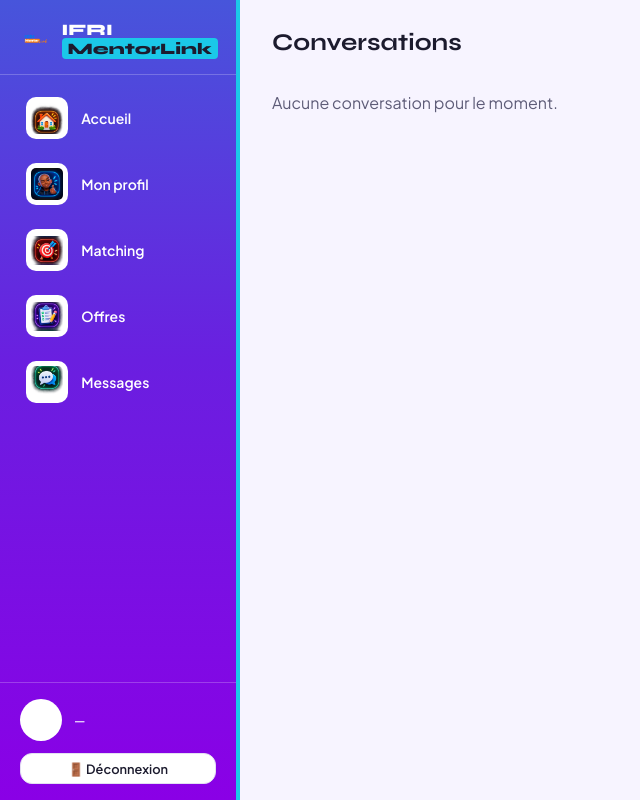
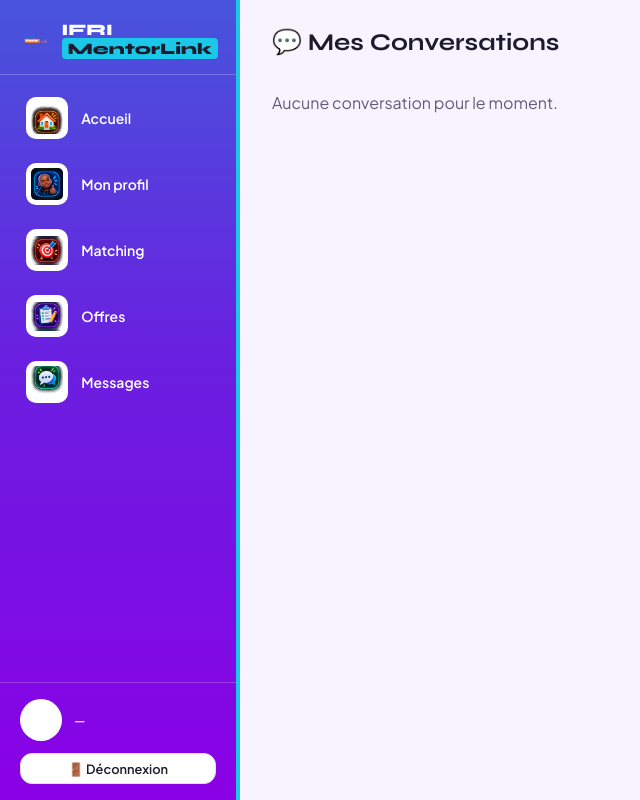
Before and after one commit to Amen-pixel/IFRI-MentorLink, a Flask app: template templates/messages.html in a window 1280 px wide. Shown: the whole page, without its empty margins (0-640 px from the left). Run offline with Flask 3, Linux system fonts and the light colour scheme; the template is opened without the code that fills it, so the values that code supplies are empty; some libraries are stand-ins or nearby versions.

Commit message:
Update messages.html

```diff
--- a/templates/messages.html
+++ b/templates/messages.html
@@ -112,7 +112,7 @@
 
 {% block content %}
 <div class="conversations-container" id="conversations-container">
-    <h2 style="color: var(--text-main); margin-bottom: 1rem; font-family: 'Syne', sans-serif;">Conversations</h2>
+    <h2 style="color: var(--text-main); margin-bottom: 1rem; font-family: 'Syne', sans-serif;">💬 Mes Conversations</h2>
 
     <div id="conversations-list" style="display: flex; flex-direction: column; gap: 1.2rem; width: 100%;">
         {% for item in conversations %}
```
